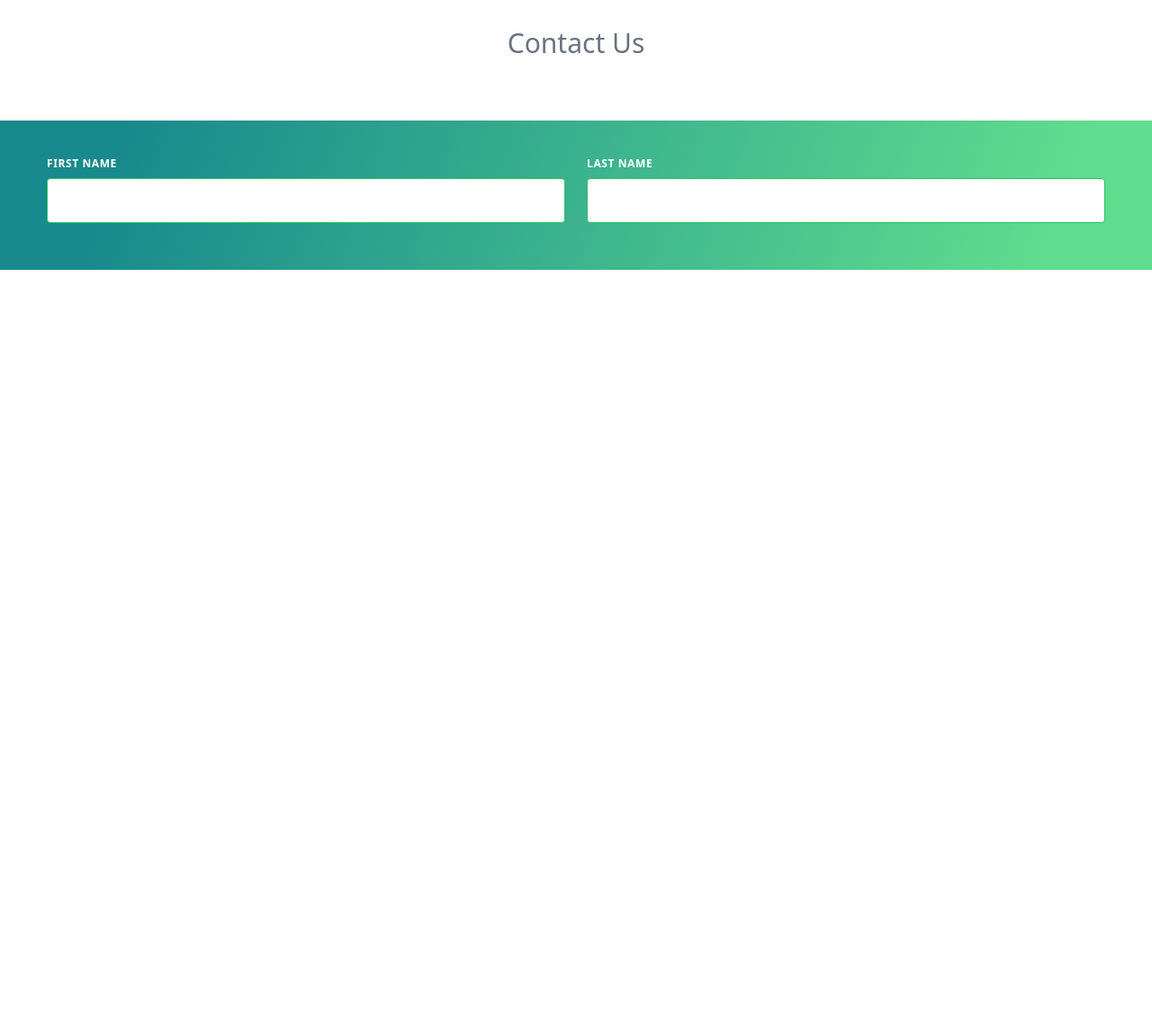
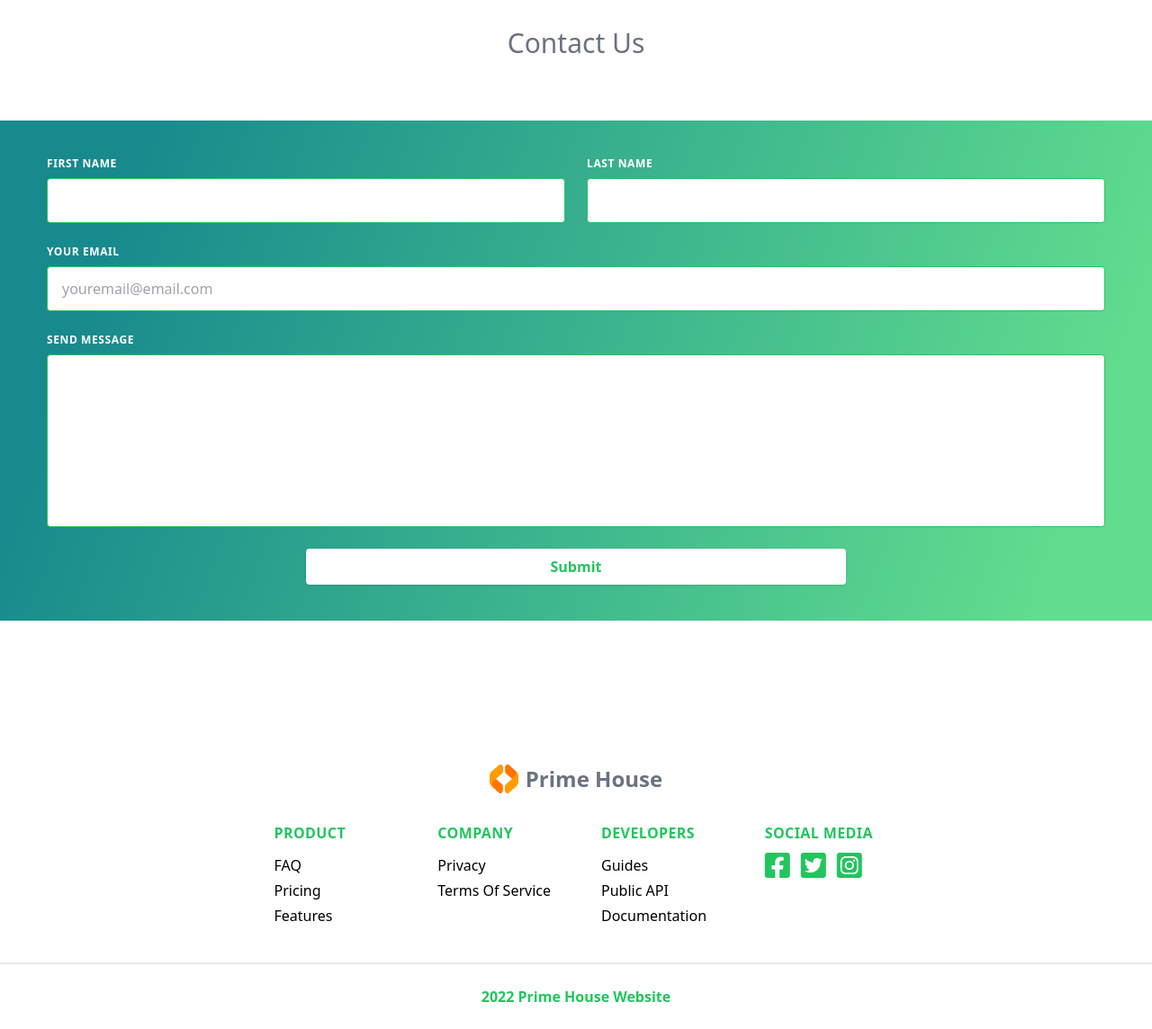
Before and after one commit to G7M7T1/Prime-House, a website built with Vite: page index.html in a window 1280 px wide. Shown: the part 4034-5178 px from the top of the page at 90% size. Before the commit the page ends 4334 px from the top, so only its background shows below. Built offline with nearby package versions, Linux system fonts and the light colour scheme.

Commit message:
Work Done

```diff
--- a/index.html
+++ b/index.html
@@ -7,6 +7,7 @@
     <meta name="robots" content="index,follow"/>
     <meta name="description" content="Prime House | The Best Way You Buy House"/>
     <meta name="author" content="G7M7T1"/>
+    <link rel="stylesheet" href="https://cdnjs.cloudflare.com/ajax/libs/font-awesome/6.0.0/css/all.min.css" integrity="sha512-9usAa10IRO0HhonpyAIVpjrylPvoDwiPUiKdWk5t3PyolY1cOd4DSE0Ga+ri4AuTroPR5aQvXU9xC6qOPnzFeg==" crossorigin="anonymous" referrerpolicy="no-referrer" />
     <title>Prime House</title>
 </head>
 <body>
@@ -336,7 +337,7 @@
 <div class="mt-5 flex p-10 justify-center items-center"
      style="background-image: linear-gradient( 109.6deg,  rgba(24,138,141,1) 11.2%, rgba(96,221,142,1) 91.1% );">
     <form class="w-full max-w-screen-2xl">
-        <div class="md:flex">
+        <div class="md:flex mb-6 md:mb-3">
             <div class="w-full md:w-1/2 px-3 mb-6 md:mb-3">
                 <label for="First_Name" class="block uppercase text-xs text-white font-bold mb-2 tracking-wider">First
                     Name</label>
@@ -350,10 +351,118 @@
                        class="text-gray-500 w-full block py-3 px-4 rounded border border-green-500">
             </div>
         </div>
+
+        <div class="flex mb-6 md:mb-3">
+            <div class="w-full px-3 md:mb-3">
+                <label for="E_mail" class="block uppercase text-xs text-white font-bold mb-2 tracking-wider">Your
+                    Email</label>
+                <input placeholder="youremail@email.com" type="email" id="E_mail"
+                       class="text-gray-500 w-full block py-3 px-4 rounded border border-green-500">
+            </div>
+        </div>
+
+        <div class="flex mb-6 md:mb-3">
+            <div class="w-full px-3 md:mb-3">
+                <label for="Text_Area" class="block uppercase text-xs text-white font-bold mb-2 tracking-wider">Send Message</label>
+                <textarea type="email" id="Text_Area" class="resize-none h-48 text-gray-500 w-full block py-3 px-4 rounded border border-green-500"></textarea>
+            </div>
+        </div>
+
+        <div>
+            <div class="flex items-center justify-center">
+                <button class="w-1/2 shadow bg-white text-green-500 py-2 px-6 rounded font-bold">Submit</button>
+            </div>
+        </div>
     </form>
 </div>
 <!--form area-->
 
+<!--footer area-->
+<footer class="flex justify-center">
+    <div class="pt-40 px-4 max-w-screen-2xl">
+    <div class="container flex flex-col justify-between mx-auto space-y-8">
+        <a href="#" class="flex justify-center">
+            <div class="flex">
+                <img class="h-8 w-8 mr-2" src="./Photo/logo.png" alt="Logo Icon">
+            </div>
+            <span class="font-semibold text-gray-500 text-2xl">Prime House</span>
+        </a>
+
+        <div class="grid grid-cols-2 gap-x-3 gap-y-8 md:gap-x-6 lg:gap-x-14 sm:grid-cols-4">
+            <div class="space-y-3">
+                <h3 class="footer-title">Product</h3>
+                <ul class="space-y-1">
+                    <li>
+                        <a href="">FAQ</a>
+                    </li>
+
+                    <li>
+                        <a href="">Pricing</a>
+                    </li>
+
+                    <li>
+                        <a href="">Features</a>
+                    </li>
+                </ul>
+            </div>
+
+            <div class="space-y-3">
+                <h3 class="footer-title">Company</h3>
+                <ul class="space-y-1">
+                    <li>
+                        <a href="">Privacy</a>
+                    </li>
+
+                    <li>
+                        <a href="">Terms Of Service</a>
+                    </li>
+                </ul>
+            </div>
+
+            <div class="space-y-3">
+                <h3 class="footer-title">Developers</h3>
+                <ul class="space-y-1">
+                    <li>
+                        <a href="">Guides</a>
+                    </li>
+
+                    <li>
+                        <a href="">Public API</a>
+                    </li>
+
+                    <li>
+                        <a href="">Documentation</a>
+                    </li>
+                </ul>
+            </div>
+
+            <div class="space-y-3">
+                <h3 class="footer-title">Social Media</h3>
+                <div class="flex justify-start space-x-3">
+                    <a href="">
+                        <i class="fa-brands fa-facebook-square fa-2xl text-green-500"></i>
+                    </a>
+
+                    <a href="" class="">
+                        <i class="fa-brands fa-twitter-square fa-2xl text-green-500"></i>
+                    </a>
+
+                    <a href="">
+                        <i class="fa-brands fa-instagram-square fa-2xl text-green-500"></i>
+                    </a>
+                </div>
+            </div>
+        </div>
+    </div>
+    </div>
+</footer>
+<!--footer area-->
+
+<!--end-->
+<div class="py-6 text-center text-green-500 font-semibold mt-10 border-t-2">
+    2022 Prime House Website
+</div>
+<!--end-->
 
 <script type="module" src="/main.js"></script>
 </body>
--- a/style.css
+++ b/style.css
@@ -14,4 +14,8 @@
     .link-active {
         @apply border-green-500 border-b-4 text-green-500
     }
+
+    .footer-title {
+        @apply text-green-500 uppercase tracking-wide font-semibold
+    }
 }
```
